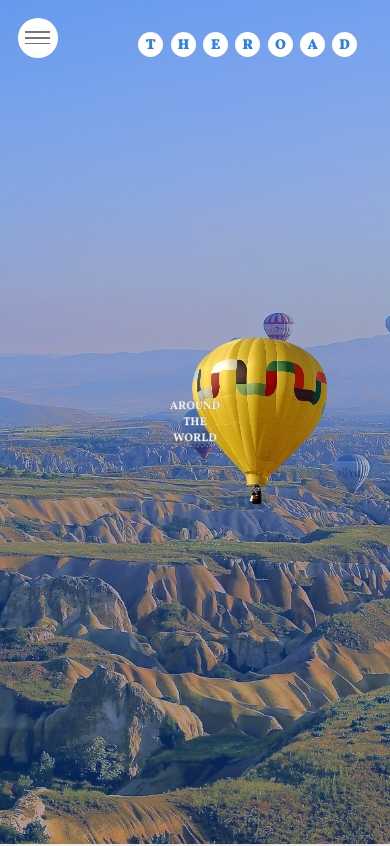
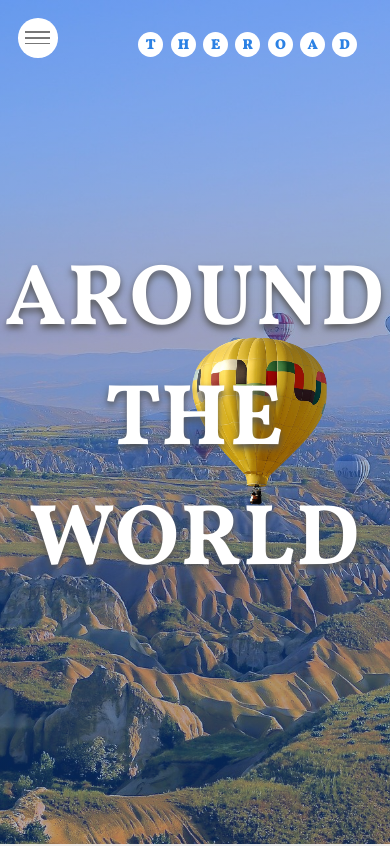
Before and after one commit to Stepkoff/the_Road, a website built with Vite: page index.html in a window 390 px wide. Shown: the top 846 px of the page. Built offline with nearby package versions, Linux system fonts and the light colour scheme.

Commit message:
mobile bug fix 1.5

```diff
--- a/style.sass
+++ b/style.sass
@@ -163,8 +163,8 @@ html
     position: absolute
     top: 50%
     left: 50%
-    transform: translate(-50%, -50%) translateZ(-2000px)
-    z-index: 1000
+    transform: translate(-50%, -50%) translateZ(50rem)
+    z-index: 10000
 .header__title
   font-size: 8rem
   color: $light
```
